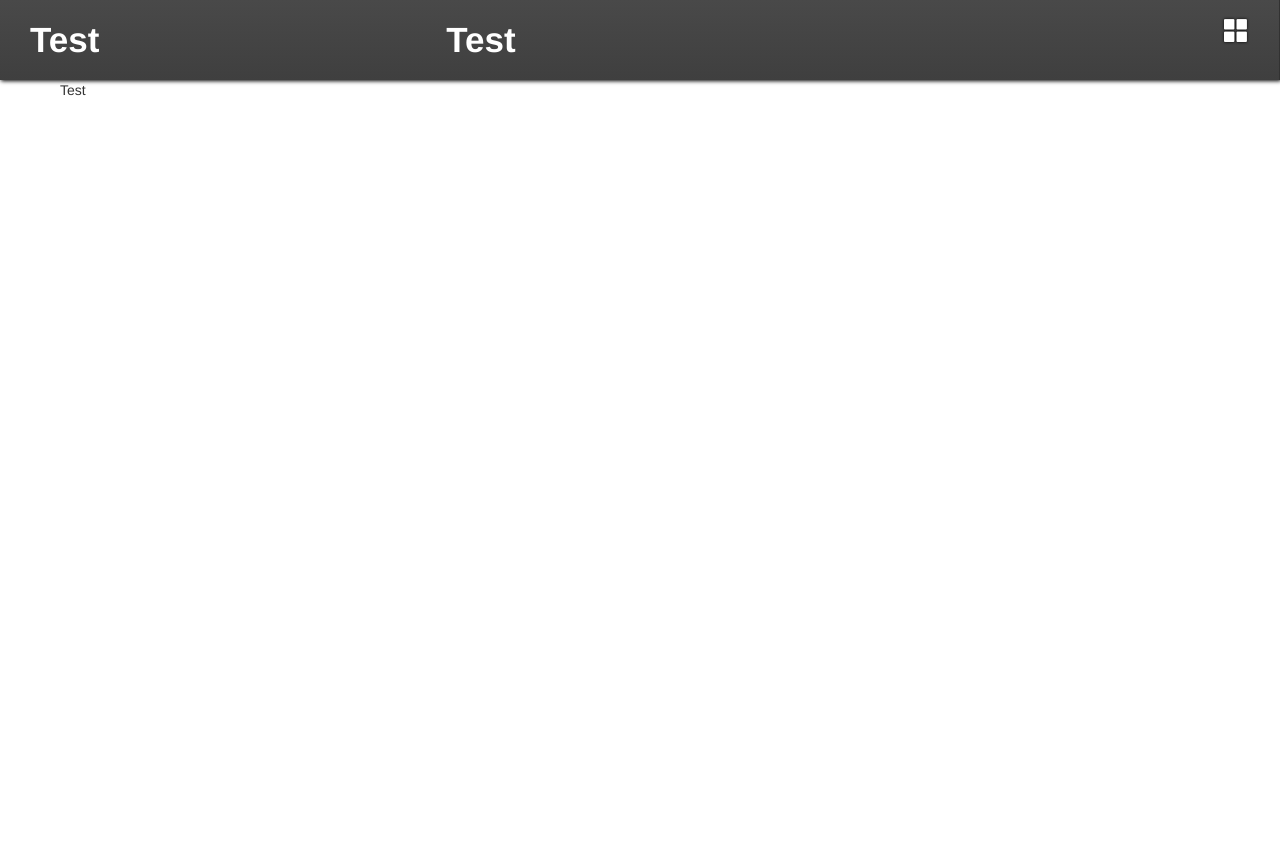
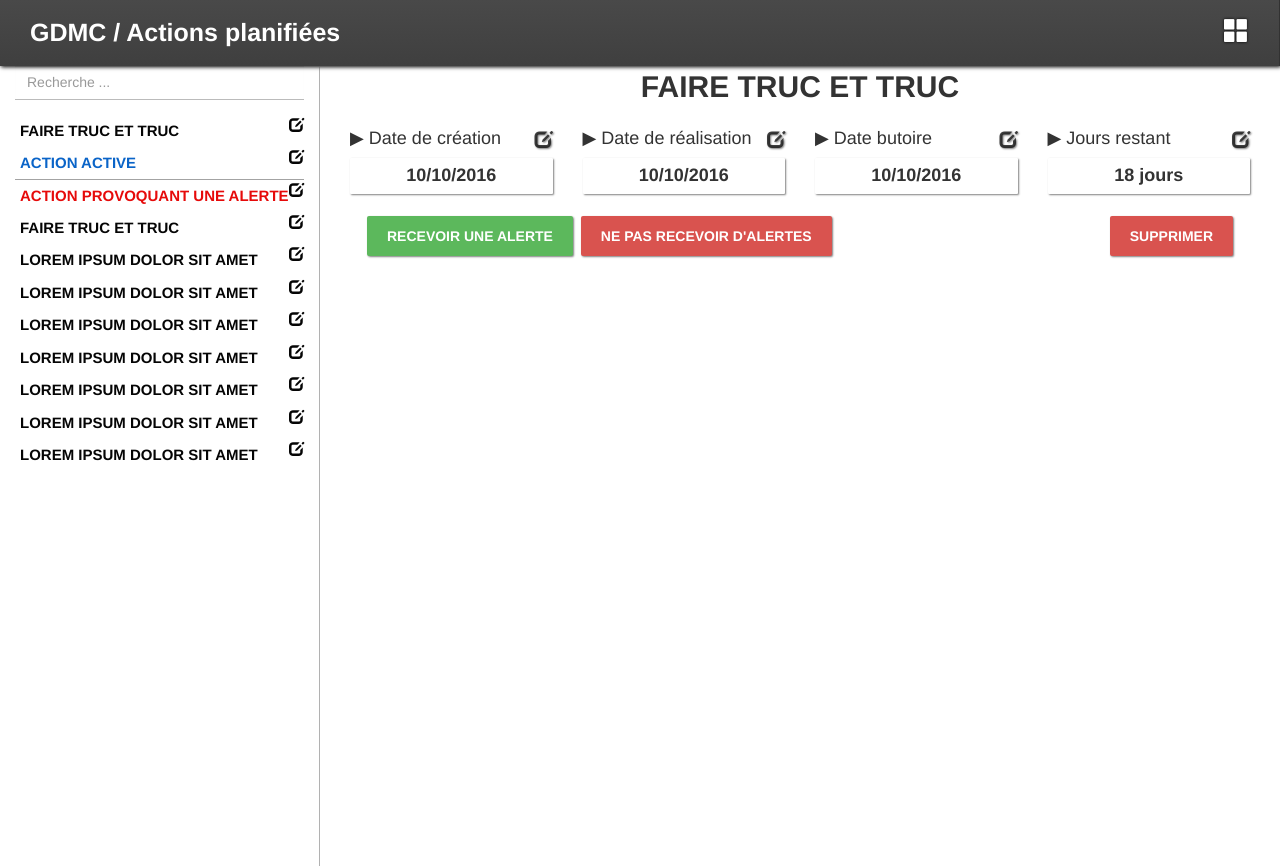
Before and after one commit to adaniy/opendree, a Laravel app: page /test in a window 1280 px wide. Before the commit the page ends 800 px from the top, so only its background shows below. Run offline with Laravel 8, Linux system fonts and the light colour scheme; data that the repository does not hold is empty.

Commit message:
rebuilding front-end

```diff
--- a/www/public/css/override.css
+++ b/www/public/css/override.css
@@ -11,18 +11,27 @@ html, body {
     height: 100%;
 }
 
-/* les paddings du container correspondent aux deux panneaux sur les côtés */
 .container-fluid {
-    padding: 0 190px 0 55px;
+
+}
+
+.btn {
+    border: 0;
+    border-radius: 2px;
+    box-shadow: 1px 1px 2px grey;
+    text-transform: uppercase;
+    font-weight: bold;
+
+    padding: 10px 20px 10px 20px;
 }
 
 .row {
-    padding: 0 20px 0 20px;
+    padding: 0;
 }
 
 .row > div {
     margin: 0;
-    padding: 5px;
+    padding: 0;
 }
 
 .inner {
@@ -52,6 +61,11 @@ h4 {
     font-size: 18px;
 }
 
+h4 a {
+    color: rgba(20, 20, 20, 0.8);
+    text-shadow: 1px 1px 2px grey;
+}
+
 .printable {
     padding: 0;
 }
@@ -68,7 +82,7 @@ a {
     cursor: not-allowed;
 }
 
-nav.menu {
+nav.head {
     height: auto;
     width: 100%;
 
@@ -86,7 +100,7 @@ nav.menu {
     filter: progid:DXImageTransform.Microsoft.gradient( startColorstr='#494949', endColorstr='#3f3f3f',GradientType=0 );
 }
 
-nav.menu .module {
+nav.head .module {
     color: white;
     font-size: 25px;
 
@@ -98,12 +112,12 @@ nav.menu .module {
     padding: 0;
 }
 
-nav.menu .module:focus, .module:active {
+nav.head .module:focus, .module:active {
     border: 0;
     outline: none;
 }
 
-nav.menu .module a {
+nav.head .module a {
     color: white;
     background: none;
     border: 0;
@@ -113,11 +127,11 @@ nav.menu .module a {
     padding: 0;
 }
 
-nav.menu a:hover {
+nav.head a:hover {
     color: #FFF94C;
 }
 
-nav.menu .deploy {
+nav.head .deploy {
     display: none;
 
     height: 100%;
@@ -135,7 +149,7 @@ nav.menu .deploy {
     color: white;
 }
 
-nav.menu .deploy ul {
+nav.head .deploy ul {
     display: blocks;
     text-align: left;
     border-bottom: 1px solid rgba(0, 0, 0, 0.0);
@@ -147,16 +161,16 @@ nav.menu .deploy ul {
     margin: 0;
 }
 
-nav.menu .deploy ul:hover {
+nav.head .deploy ul:hover {
     border-color: #FFF94C;
 }
 
-nav.menu .deploy ul.disabled {
+nav.head .deploy ul.disabled {
     color: rgba(100, 100, 100, 0.3);
     text-shadow: none;
 }
 
-nav.menu .deploy .titre {
+nav.head .deploy .titre {
     font-size: 23px;
     font-weight: bold;
     text-align: center;
@@ -166,13 +180,105 @@ nav.menu .deploy .titre {
     border-bottom: 1px solid #FFF94C;
 }
 
-nav.menu .subhead {
+nav.head .content {
     text-align: left;
-    font-size: 35px;
+    font-size: 25px;
     color: white;
     font-weight: bold;
 }
 
-nav.menu .submenu {
+nav.head .menu {
     text-align: right;
+    font-size: 25px;
 }
+
+.panel {
+    margin: 0;
+    padding: 0;
+
+    border-radius: 0;
+}
+
+.panel .panel-heading {
+    background: rgba(200, 200, 200, 0.8);
+    border: 0;
+    padding: 5px;
+}
+
+.action {
+    height: 100vh;
+}
+
+.action .gauche {
+    height: 100%;
+    border-right: 1px solid rgba(100, 100, 100, 0.5);
+    overflow: auto;
+}
+
+.action .gauche .search {
+
+}
+
+.action .gauche .list {
+    font-size: 15px;
+    text-transform: uppercase;
+    font-weight: bold;
+}
+
+.action .gauche .list li {
+    padding: 5px;
+    list-style: none;
+    transition: 0.3s;
+    border-bottom: 1px solid rgba(140, 140, 140, 0.0);
+}
+
+.action .gauche .list li:hover {
+    color: rgba(10, 100, 200, 1.0);
+    border-color: rgba(140, 140, 140, 0.8);
+}
+
+.action .gauche .list a {
+    color: rgba(5, 5, 5, 1.0);
+
+}
+
+.action .gauche .list li.active {
+    color: rgba(10, 100, 200, 1.0);
+    border-color: rgba(140, 140, 140, 0.8);
+}
+
+.action .gauche .list li.alerte {
+    color: rgba(230, 10, 10, 1.0);
+}
+
+.action .gauche .form-control {
+    border: 0;
+    box-shadow: 0;
+    background: none;
+    border-bottom: 1px solid rgba(180, 180, 180, 0.9);
+    border-radius: 0;
+}
+
+.action .gauche form {
+    margin: 0;
+    padding: 0;
+}
+
+.action .droite {
+    height: 100%;
+}
+
+.action .droite .titre {
+    font-size: 30px;
+    font-weight: bold;
+    text-transform: uppercase;
+    text-align: center;
+
+    margin-bottom: 20px;
+}
+
+.action .droite .action-info {
+    font-size: 18px;
+    font-weight: bold;
+    text-align: center;
+}
--- a/www/resources/views/template.blade.php
+++ b/www/resources/views/template.blade.php
@@ -11,16 +11,12 @@
         <title>GDMC</title>
     </head>
     <body>
-	<nav class="menu col-md-12">
-	    <div class="subhead col-md-4">
-		@yield('gauche')
+	<nav class="head col-md-12 col-xs-12">
+	    <div class="content col-md-11 col-xs-10">
+		GDMC / @yield('head')
 	    </div>
 
-	    <div class="subhead col-md-7">
-		@yield('droite')
-	    </div>
-
-	    <div class="submenu col-md-1">
+	    <div class="menu col-md-1 col-xs-2">
 		<button class="module"><span class="glyphicon glyphicon-th-large" aria-hidden="true"></span></button>
 		<div class="deploy">
 		    <div class="titre">Modules</div>
@@ -68,7 +64,7 @@
 		@endif
 
 		{!! $actionClass->canAlert() !!}
-		@yield('contenu')
+		@yield('content')
 	    </div>
 	</div>
 
--- a/www/resources/views/test.blade.php
+++ b/www/resources/views/test.blade.php
@@ -1,13 +1,80 @@
 @extends('template')
 
-@section('gauche')
-    Test
+@section('head')
+    Actions planifiées
 @endsection
 
-@section('droite')
-    Test
+@section('content')
+    <div class="action">
+	<div class="gauche col-md-3">
+	    <div class="search">
+		<form method="POST" action="{{ url('') }}">
+		    <div class="form-group">
+			<input type="text" name="search" class="form-control" placeholder="Recherche ...">
+		    </div>
+		</form>
+	    </div>
+
+	    <div class="list">
+		<div class="pull-right"><a href="bleble"><span class="glyphicon glyphicon-edit" aria-hidden="true"></span></a></div><a href="#"><li>Faire truc et truc</li></a>
+		<div class="pull-right"><a href="bleble"><span class="glyphicon glyphicon-edit" aria-hidden="true"></span></a></div><a href="#"><li class="active disabled">Action active</li></a>
+		<div class="pull-right"><a href="bleble"><span class="glyphicon glyphicon-edit" aria-hidden="true"></span></a></div><a href="#"><li class="alerte">Action provoquant une alerte</li></a>
+		<div class="pull-right"><a href="bleble"><span class="glyphicon glyphicon-edit" aria-hidden="true"></span></a></div><a href="#"><li>Faire truc et truc</li></a>
+		<div class="pull-right"><a href="bleble"><span class="glyphicon glyphicon-edit" aria-hidden="true"></span></a></div><a href="#"><li>Lorem ipsum dolor sit amet</li></a>
+		<div class="pull-right"><a href="bleble"><span class="glyphicon glyphicon-edit" aria-hidden="true"></span></a></div><a href="#"><li>Lorem ipsum dolor sit amet</li></a>
+		<div class="pull-right"><a href="bleble"><span class="glyphicon glyphicon-edit" aria-hidden="true"></span></a></div><a href="#"><li>Lorem ipsum dolor sit amet</li></a>
+		<div class="pull-right"><a href="bleble"><span class="glyphicon glyphicon-edit" aria-hidden="true"></span></a></div><a href="#"><li>Lorem ipsum dolor sit amet</li></a>
+		<div class="pull-right"><a href="bleble"><span class="glyphicon glyphicon-edit" aria-hidden="true"></span></a></div><a href="#"><li>Lorem ipsum dolor sit amet</li></a>
+		<div class="pull-right"><a href="bleble"><span class="glyphicon glyphicon-edit" aria-hidden="true"></span></a></div><a href="#"><li>Lorem ipsum dolor sit amet</li></a>
+		<div class="pull-right"><a href="bleble"><span class="glyphicon glyphicon-edit" aria-hidden="true"></span></a></div><a href="#"><li>Lorem ipsum dolor sit amet</li></a>
+	    </div>
+	</div>
+
+	<div class="droite col-md-9">
+	    <div class="titre">
+		Faire truc et truc
+	    </div>
+
+	    <div class="col-md-3">
+		<h4>Date de création<div class="pull-right"><a href="#"><span class="glyphicon glyphicon-edit" aria-hidden="true"></span></a></div></h4>
+		<div class="inner action-info">
+		    10/10/2016
+		</div>
+	    </div>
+
+	    <div class="col-md-3">
+		<h4>Date de réalisation<div class="pull-right"><a href="#"><span class="glyphicon glyphicon-edit" aria-hidden="true"></span></a></div></h4>
+		<div class="inner action-info">
+		    10/10/2016
+		</div>
+	    </div>
+
+	    <div class="col-md-3">
+		<h4>Date butoire<div class="pull-right"><a href="#"><span class="glyphicon glyphicon-edit" aria-hidden="true"></span></a></div></h4>
+		<div class="inner action-info">
+		    10/10/2016
+		</div>
+	    </div>
+
+	    <div class="col-md-3">
+		<h4>Jours restant<div class="pull-right"><a href="#"><span class="glyphicon glyphicon-edit" aria-hidden="true"></span></a></div></h4>
+		<div class="inner action-info">
+		    18 jours
+		</div>
+	    </div>
+
+	    <div class="col-md-12">
+		<div class="col-md-12">
+		    <br />
+		    <div class="pull-left">
+			<a href="#" class="btn btn-md btn-success">recevoir une alerte</a> <a href="#" class="btn btn-md btn-danger">ne pas recevoir d'alertes</a>
+		    </div>
+
+		    <div class="pull-right">
+			<a href="#" class="btn btn-md btn-danger">Supprimer</a>
+		    </div>
+		</div>
+	    </div>
+	</div>
+    </div>
 @endsection
-
-@section('contenu')
-    Test
-@endsection
```
